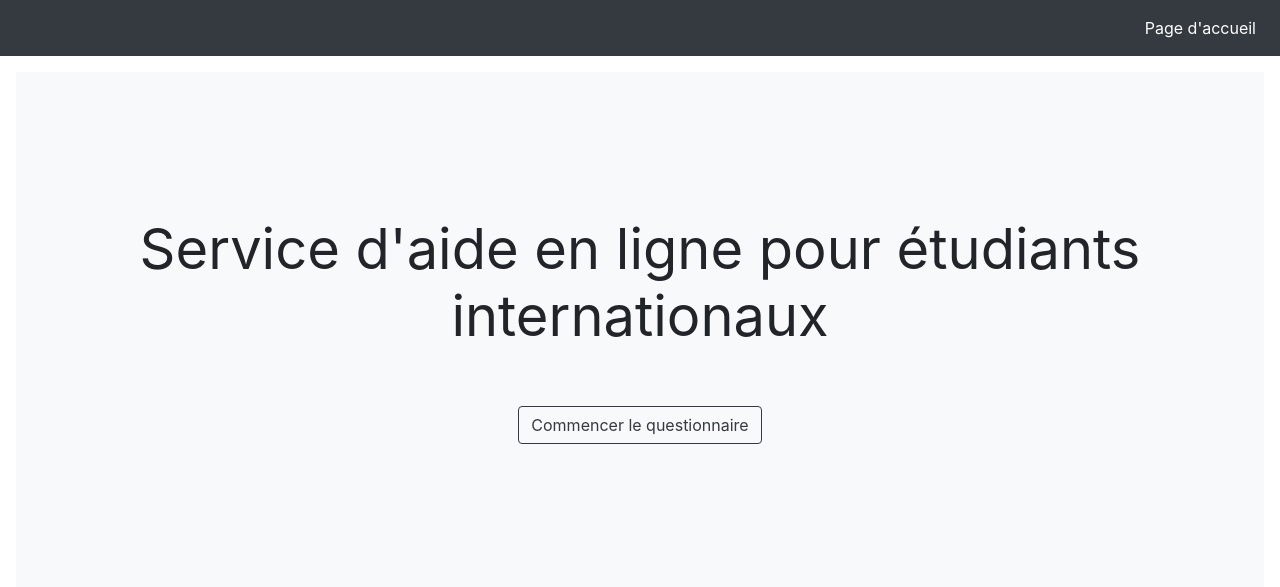
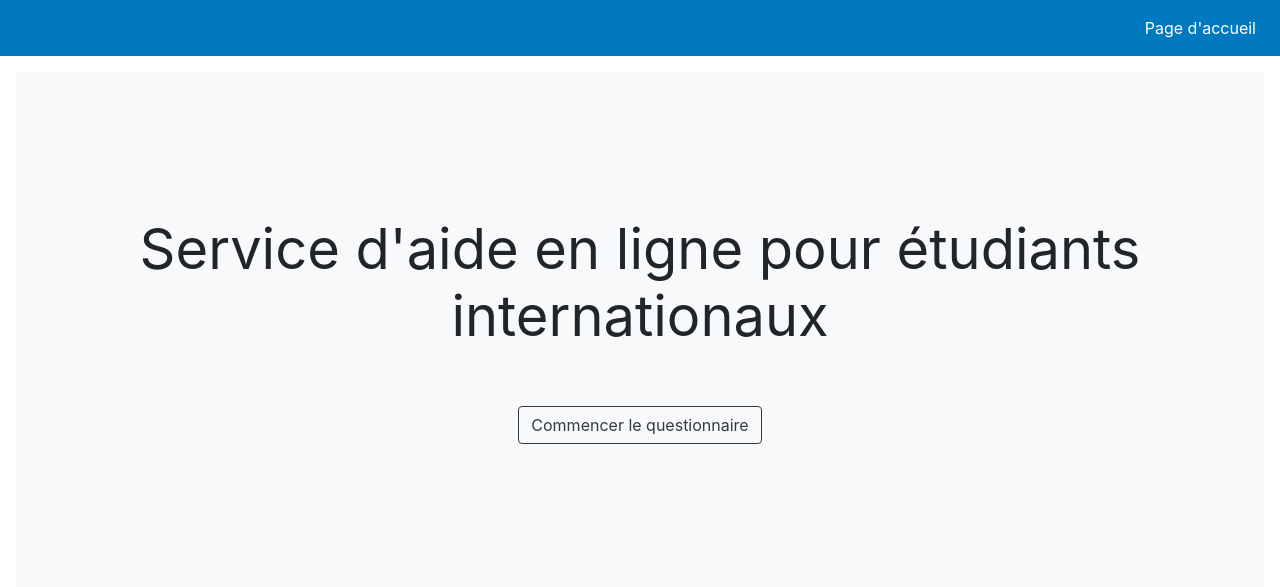
Before and after one commit to hugolatendresse/uqam, a Django app: template main/templates/main/home.html in a window 1280 px wide. Shown: the top 587 px of the page. Run offline with Django 3.2, Linux system fonts and the light colour scheme; the template is opened without the code that fills it, so the values that code supplies are empty; some libraries are stand-ins or nearby versions.

Commit message:
blue navbar

```diff
--- a/main/templates/main/include/navbar.html
+++ b/main/templates/main/include/navbar.html
@@ -1,4 +1,4 @@
-<nav class="navbar navbar-expand-md navbar-dark bg-dark">
+<nav class="navbar navbar-expand-md navbar-dark" style="background-color: #0079BE;">
     <a class="navbar-brand" href="{% url 'accueil' %}"></a>
     <button class="navbar-toggler" type="button" data-toggle="collapse" data-target="#navbarNav">
         <span class="navbar-toggler-icon"></span>
```
